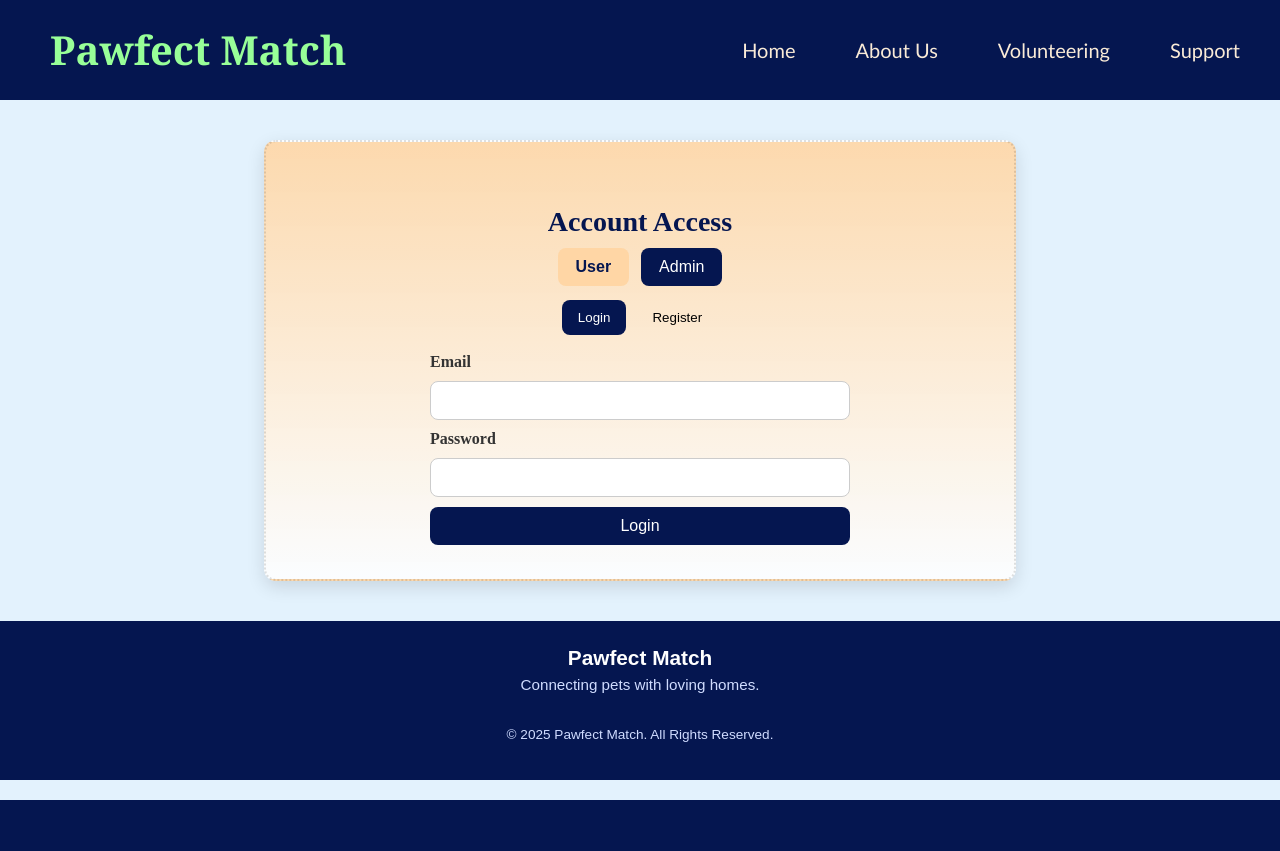
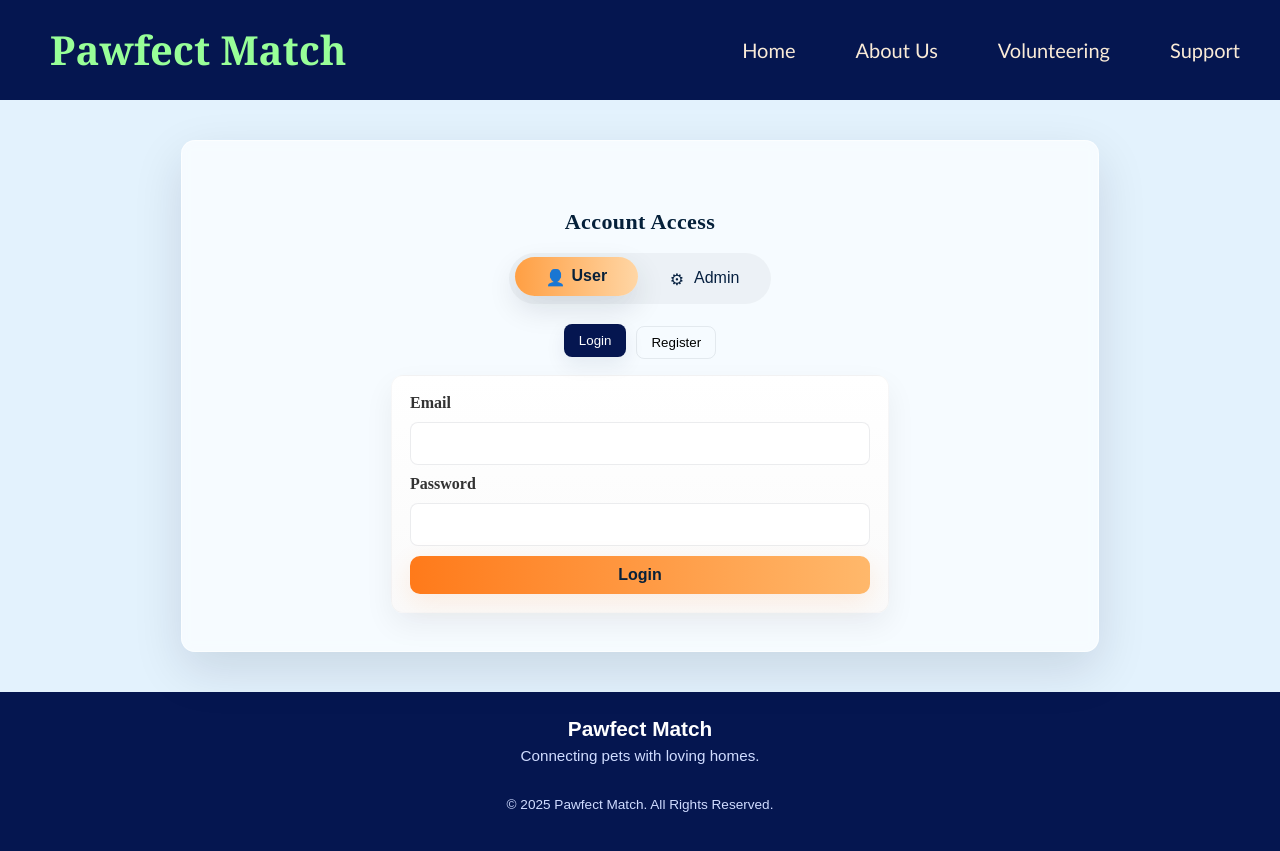
Before and after one commit to naikviraj/PROJECT, a PHP site: page /auth.html in a window 1280 px wide. Before the commit the page ends 800 px from the top, so only its background shows below. Run offline with PHP 8.4, Linux system fonts and the light colour scheme.

Commit message:
modified login page

```diff
--- a/Page1.html
+++ b/Page1.html
@@ -42,9 +42,6 @@
         <div class="cta-row">
             <a class="btn-cta" href="pets.html" aria-label="Browse pets">
                 <img src="../PROJECT/IMAGES/adoptme.png" alt="Browse pets" class="browse-img">
-            </a>
-            <a class="btn-help" href="Support.html" aria-label="How to help">
-                <img src="../PROJECT/IMAGES/howtohelp.png" alt="How to Help" class="help-img">
             </a>
         </div>
 
--- a/auth.css
+++ b/auth.css
@@ -1,36 +1,64 @@
 /* Styles for auth page, using the same color palette as Page1.css */
 .auth-wrapper {
-  max-width: 700px;
+  max-width: 860px;
   margin: 40px auto;
-  padding: 24px;
-  background: linear-gradient(180deg, rgba(255,214,165,0.9), rgba(255,255,255,0.85));
-  border-radius: 12px;
-  box-shadow: 0 6px 18px rgba(0,0,0,0.12);
-  border: 2px dotted rgba(0,0,0,0.12);
+  padding: 28px;
+  background: rgba(255,255,255,0.70);
+  backdrop-filter: blur(6px) saturate(120%);
+  border-radius: 14px;
+  box-shadow: 0 18px 50px rgba(6,20,40,0.12);
+  border: 1px solid rgba(255,255,255,0.6);
 }
 
-.role-toggle { display:flex; gap:12px; justify-content:center; margin-bottom:14px; }
-.role-btn { background:#051650; color:#fff; border:none; padding:10px 18px; border-radius:8px; cursor:pointer; font-size:16px; }
-.role-btn.active { background:#FFD6A5; color:#051650; font-weight:bold; }
+.role-toggle { display:flex; justify-content:center; margin:18px 0 22px; }
+.role-toggle .segmented { display:inline-grid; grid-template-columns:repeat(2,1fr); gap:4px; background: rgba(6,20,40,0.04); padding:6px; border-radius:999px; }
+.role-btn { background:transparent; color:#062040; border:none; padding:10px 26px; border-radius:999px; cursor:pointer; font-size:16px; min-width:120px; transition: transform 200ms ease, box-shadow 200ms ease, background 180ms ease, color 140ms ease; }
+.role-btn::before { content: ''; display:inline-block; width:18px; height:18px; margin-right:8px; vertical-align:middle; }
+.role-btn.user::before { content: "\1F464"; /* person emoji fallback */ }
+.role-btn.admin::before { content: "\2699"; }
+.role-btn.active { background: linear-gradient(90deg,#ff9f43,#ffd6a5); color:#07203a; font-weight:800; box-shadow: 0 12px 30px rgba(6,20,40,0.12); transform: translateY(-2px); }
 
-.sub-toggle { display:flex; gap:10px; justify-content:center; margin:10px 0 18px; }
-.sub-btn { background:transparent; border:2px solid transparent; padding:8px 14px; border-radius:8px; cursor:pointer; }
-.sub-btn.active { background:#051650; color:#fff; }
+.sub-toggle { display:flex; gap:10px; justify-content:center; margin:8px 0 16px; }
+.sub-btn { background:transparent; border:1px solid rgba(6,20,40,0.08); padding:8px 14px; border-radius:8px; cursor:pointer; transition: background 180ms ease, color 180ms ease, transform 160ms ease; }
+.sub-btn.active { background:#051650; color:#fff; transform: translateY(-2px); box-shadow: 0 8px 20px rgba(3,44,76,0.08); }
 
-.form-box { max-width:420px; margin:0 auto 10px; }
+.form-box { max-width:460px; margin:10px auto; background: linear-gradient(180deg, rgba(255,255,255,0.98), rgba(250,250,250,0.98)); padding: 18px; border-radius: 12px; box-shadow: 0 12px 30px rgba(6,20,40,0.06); border:1px solid rgba(6,20,40,0.03); }
 .form-box form { display:flex; flex-direction:column; gap:10px; }
 .form-box label { font-weight:600; color:#333; }
 .form-box input[type="text"],
 .form-box input[type="email"],
 .form-box input[type="password"] {
-  padding:10px 12px; border-radius:8px; border:1px solid #ccc; font-size:15px;
+  padding:12px 14px; border-radius:8px; border:1px solid rgba(6,20,40,0.08); font-size:15px; background: #fff; box-shadow: inset 0 1px 0 rgba(255,255,255,0.6);
 }
-.form-box input:focus { outline:none; border-color:#051650; box-shadow:0 0 0 3px rgba(5,22,80,0.08); }
+.form-box input:focus { outline:none; border-color:#ff9f43; box-shadow:0 6px 20px rgba(255,159,67,0.08); }
 
-.primary { background:#051650; color:#fff; border:none; padding:10px 12px; border-radius:8px; cursor:pointer; font-size:16px; }
-.primary:hover { background:#07306f; }
+.primary { background: linear-gradient(90deg,#ff7a1a,#ffb86b); color:#07203a; border:none; padding:10px 14px; border-radius:10px; cursor:pointer; font-size:16px; font-weight:700; box-shadow: 0 8px 26px rgba(255,122,26,0.12); transition: transform 160ms ease, box-shadow 160ms ease; }
+.primary:hover { transform: translateY(-3px); box-shadow: 0 18px 40px rgba(255,122,26,0.14); }
 
 .hidden { display:none; }
+
+/* Section title styling */
+.section-title { text-align:center; font-size:22px; letter-spacing:0.4px; color:#05203a; margin-bottom:6px; }
+
+/* Small responsive tweaks */
+@media (max-width:700px) {
+  .auth-wrapper { padding:18px; }
+  .form-box { max-width:100%; margin:8px 12px; }
+  .role-toggle .segmented { width:100%; }
+}
+
+/* Layout: role areas appear as cards side-by-side on wide screens */
+.role-area { transition: opacity 260ms ease, transform 260ms ease; }
+@media (min-width:900px) {
+  .role-area { display: block; }
+  .role-area.hidden { display: none; }
+}
+
+/* Small responsive tweak: center content on mobile */
+@media (max-width:600px) {
+  .role-toggle { flex-wrap:wrap; }
+  .role-btn { min-width: 140px; }
+}
 
 @media (max-width:600px) {
   .auth-wrapper { margin: 20px; padding:16px; }
--- a/auth.html
+++ b/auth.html
@@ -24,8 +24,10 @@
                 <h2 class="section-title" style="margin-bottom:10px;">Account Access</h2>
 
                 <div class="role-toggle">
-                    <button id="userBtn" class="role-btn active">User</button>
-                    <button id="adminBtn" class="role-btn">Admin</button>
+                    <div class="segmented">
+                        <button id="userBtn" class="role-btn user active">User</button>
+                        <button id="adminBtn" class="role-btn admin">Admin</button>
+                    </div>
                 </div>
 
                 <div id="userArea" class="role-area">
```
